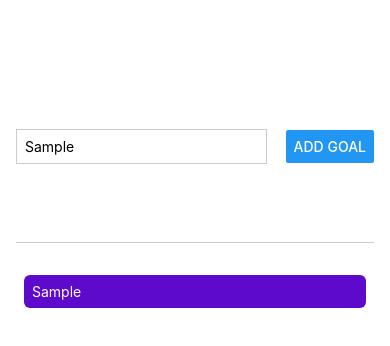
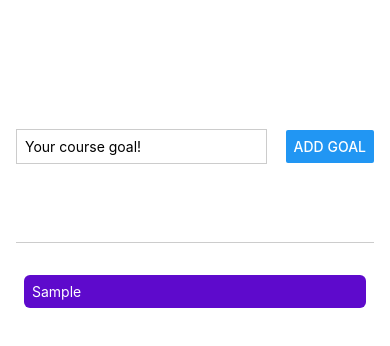
Before and after one commit to Hikmet05/ToDo-App, a React Native app: screen / in a window 390 px wide. Both pictures are taken after typing "Sample" into the empty fields and a click on the button "ADD GOAL". Shown: the top 346 px of the page. Built offline with nearby package versions, Linux system fonts and the light colour scheme.

Commit message:
Splitting up components, handling user input

```diff
--- a/App.js
+++ b/App.js
@@ -1,22 +1,12 @@
 import { useState } from 'react';
-import {
-  Button,
-  FlatList,
-  ScrollView,
-  StyleSheet,
-  Text,
-  TextInput,
-  View,
-} from 'react-native';
+import { FlatList, StyleSheet, View } from 'react-native';
+import GoalInput from './components/GoalInput';
+import GoalItem from './components/GoalItem';
 
 export default function App() {
-  const [enteredGoalText, setEnteredGoalText] = useState('');
   const [courseGoals, setCourseGoals] = useState([]);
-  const goalInputHandler = (enteredText) => {
-    setEnteredGoalText(enteredText);
-  };
 
-  const addGoalHandler = () => {
+  const addGoalHandler = (enteredGoalText) => {
     setCourseGoals((currentCourseGoals) => [
       ...currentCourseGoals,
       { text: enteredGoalText, id: Math.random().toString() },
@@ -25,23 +15,12 @@
 
   return (
     <View style={styles.appContainer}>
-      <View style={styles.inputContainer}>
-        <TextInput
-          style={styles.textInput}
-          placeholder="Your course goal!"
-          onChangeText={goalInputHandler}
-        />
-        <Button title="Add Goal" onPress={addGoalHandler} />
-      </View>
+      <GoalInput onAddGoal={addGoalHandler} />
       <View style={styles.goalsContainer}>
         <FlatList
           data={courseGoals}
           renderItem={(itemData) => {
-            return (
-              <View style={styles.goalItem}>
-                <Text style={styles.goalText}>{itemData.item.text}</Text>
-              </View>
-            );
+            return <GoalItem text={itemData.item.text} />;
           }}
           keyExtractor={(item, index) => {
             return item.id;
@@ -58,32 +37,8 @@
     paddingTop: 50,
     paddingHorizontal: 16,
   },
-  inputContainer: {
-    flex: 1,
-    flexDirection: 'row',
-    justifyContent: 'space-between',
-    alignItems: 'center',
-    marginBottom: 24,
-    borderBottomWidth: 1,
-    borderBottomColor: '#ccc',
-  },
-  textInput: {
-    borderWidth: 1,
-    borderColor: '#ccc',
-    width: '70%',
-    marginRight: 8,
-    padding: 8,
-  },
+
   goalsContainer: {
     flex: 3,
   },
-  goalItem: {
-    margin: 8,
-    padding: 8,
-    borderRadius: 6,
-    backgroundColor: '#5e0acc',
-  },
-  goalText: {
-    color: 'white',
-  },
 });
--- /dev/null
+++ b/components/GoalInput.js
@@ -0,0 +1,50 @@
+import { useState } from 'react';
+import { Button, StyleSheet, TextInput, View } from 'react-native';
+
+const GoalInput = (props) => {
+  const [enteredGoalText, setEnteredGoalText] = useState('');
+
+  const goalInputHandler = (enteredText) => {
+    setEnteredGoalText(enteredText);
+  };
+
+  const addGoalHandler = () => {
+    props.onAddGoal(enteredGoalText);
+    setEnteredGoalText('');
+  };
+
+  return (
+    <>
+      <View style={styles.inputContainer}>
+        <TextInput
+          style={styles.textInput}
+          placeholder="Your course goal!"
+          onChangeText={goalInputHandler}
+          value={enteredGoalText}
+        />
+        <Button title="Add Goal" onPress={addGoalHandler} />
+      </View>
+    </>
+  );
+};
+
+export default GoalInput;
+
+const styles = StyleSheet.create({
+  inputContainer: {
+    flex: 1,
+    flexDirection: 'row',
+    justifyContent: 'space-between',
+    alignItems: 'center',
+    marginBottom: 24,
+    borderBottomWidth: 1,
+    borderBottomColor: '#ccc',
+  },
+  textInput: {
+    borderWidth: 1,
+    borderColor: '#ccc',
+    width: '70%',
+    marginRight: 8,
+    padding: 8,
+  },
+});
--- /dev/null
+++ b/components/GoalItem.js
@@ -0,0 +1,25 @@
+import { StyleSheet, Text, View } from 'react-native';
+
+const GoalItem = (props) => {
+  return (
+    <>
+      <View style={styles.goalItem}>
+        <Text style={styles.goalText}>{props.text}</Text>
+      </View>
+    </>
+  );
+};
+
+export default GoalItem;
+
+const styles = StyleSheet.create({
+  goalItem: {
+    margin: 8,
+    padding: 8,
+    borderRadius: 6,
+    backgroundColor: '#5e0acc',
+  },
+  goalText: {
+    color: 'white',
+  },
+});
```
